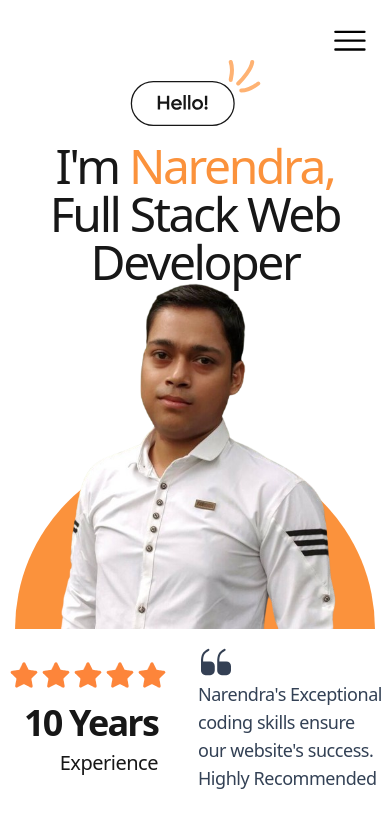
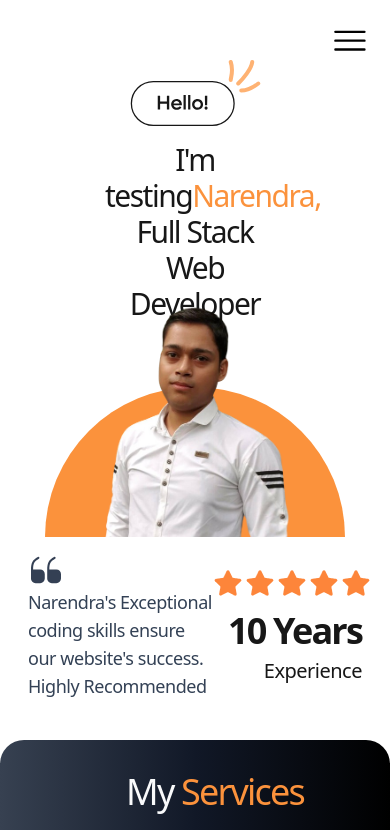
Before and after one commit to narendrarty17/port, a Next.js app: page / in a window 390 px wide. Shown: the top 830 px of the page. Built offline with nearby package versions, Linux system fonts and the light colour scheme.

Commit message:
minor changes

```diff
--- a/components/developerIntro.js
+++ b/components/developerIntro.js
@@ -2,38 +2,39 @@ const DeveloperIntro = () => {
     return (
         <div>
             {/* For smaller screens */}
-            <div className="md:hidden flex flex-wrap lg:flex-no-wrap gap-10 mb-10 justify-center items-center mt-10">
+            <div className="flex flex-col md:hidden  gap-10 mb-10 justify-center items-center mt-10">
                 <div
-                    className="items-center md:w-auto mb-[-25px] md:mb-auto order-1 md:order-2 flex flex-col gap-4 mt-5"
+                    className="items-center mb-[-25px] flex flex-col gap-4 mt-5"
                 >
                     <img loading="lazy" src="/images/hello.svg" />
-                    <div className="text-5xl tracking-tighter text-center relative z-10">
+                    <div className="text-3xl w-[180px] tracking-tighter text-center relative z-10">
                         <p className="text-neutral-900">
-                            I'm <span className="text-orange-400">Narendra,</span>
+                            I'm testing<span className="text-orange-400">Narendra,</span>
                         </p>
                         <p className="text-neutral-900">Full Stack Web Developer</p>
                     </div>
                     <div className="relative mt-[-55px]">
-                        <div className="z-10 rounded-t-full absolute bottom-0 left-1/2 transform -translate-x-1/2 h-[180px] w-[360px] sm:h-[225px] sm:w-[450px] md:h-[275px] md:w-[550px] bg-orange-400" />
+                        <div className="z-10 rounded-t-full absolute bottom-0 left-1/2 transform -translate-x-1/2 h-[150px] w-[300px] sm:h-[190px] sm:w-[380px] bg-orange-400" />
                         <img
-                            className="relative z-20 w-72 md:w-auto"
+                            className="relative z-20 w-48"
                             src="/images/developer.png"
                             alt="Developer Portrait"
                         />
                     </div>
                 </div>
-                <div className="flex flex-col md:w-lg order-3 md:order-1 items-start">
+                <div className="flex">
+                    <div className="flex flex-col items-start">
                         <img
                             src="/images/quote-up.svg"
                         />
-                    <div className="text-slate-700 text-lg md:text-xl font-medium tracking-tight">
+                        <div className="text-slate-700 text-lg font-medium tracking-tight">
                             <p>Narendra's Exceptional </p>
                             <p>coding skills ensure</p>
                             <p> our website's success.</p>
                             <p>Highly Recommended</p>
                         </div>
                     </div>
-                <div className="flex flex-col w-[150px] order-2 md:order-3 items-end justify-center">
+                    <div className="flex flex-col w-[150px] items-end justify-center">
                         <div className="flex">
                             <img src="/images/star.png" />
                             <img src="/images/star.png" />
@@ -46,6 +47,7 @@ const DeveloperIntro = () => {
                         </div>
                         <div className="text-neutral-900 text-center text-xl tracking-tight whitespace-nowrap mt-1.5">
                             Experience
+                        </div>
                     </div>
                 </div>
             </div>
--- a/components/navigation.js
+++ b/components/navigation.js
@@ -24,7 +24,7 @@ const navigation = () => {
                 <a className="text-white text-base tracking-tight px-5 py-3">Project</a>
                 <a className="text-white text-base tracking-tight px-5 py-3">contact</a>
             </div>
-            <div class="absolute top-0 right-0 p-5">
+            <div className="absolute top-0 right-0 p-5">
                 <img
                     className="w-10 sm:hidden"
                     src="/images/menubar.svg"
```
Lines whose indentation alone changed are shown as unchanged.
